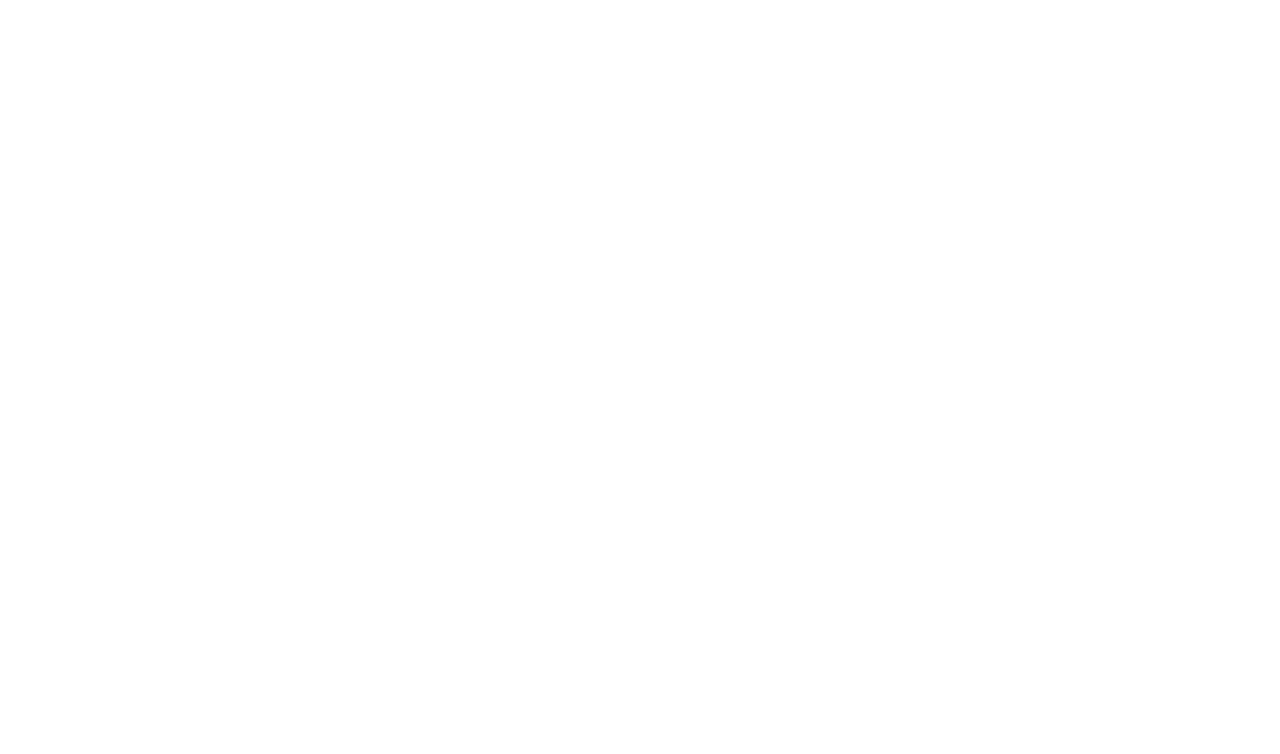
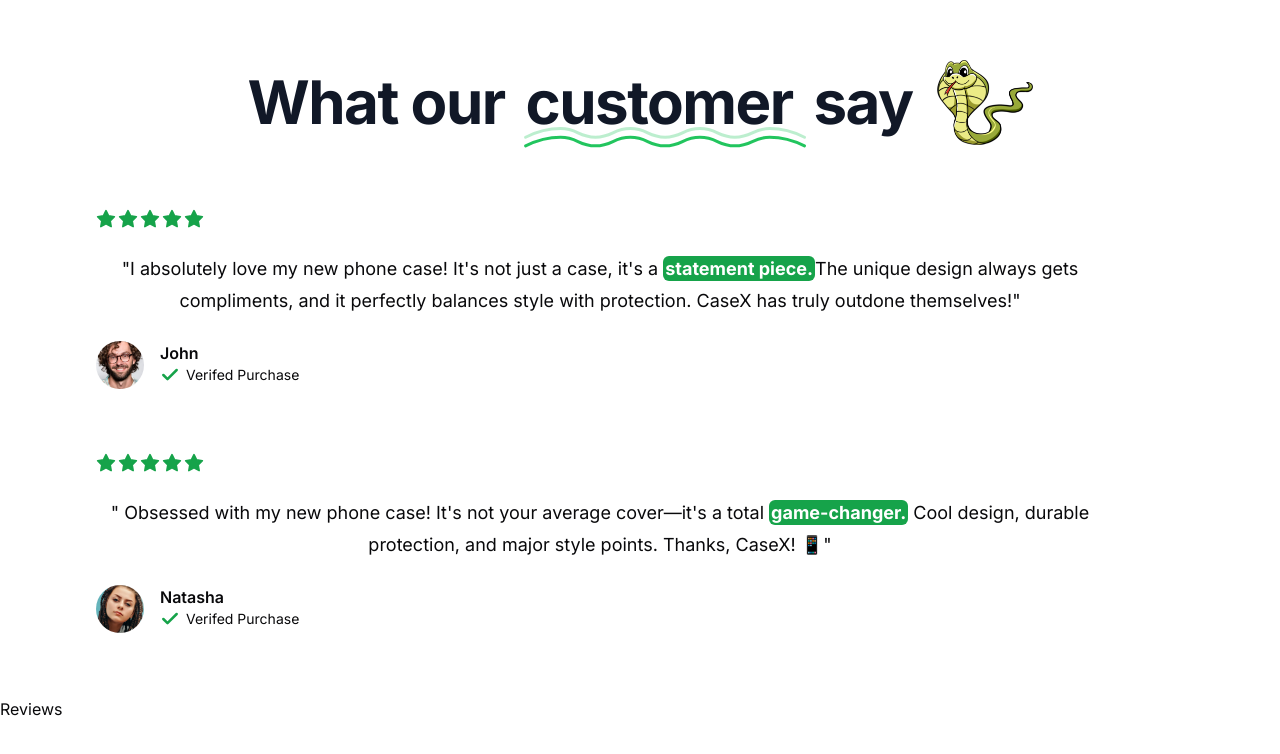
Before and after one commit to StarDust130/CaseX, a Next.js app: page / in a window 1280 px wide. Shown: the part 1040-1794 px from the top of the page. Before the commit the page ends 1004 px from the top, so only its background shows below. Built offline with nearby package versions, Linux system fonts and the light colour scheme; no server answers.

Commit message:
feat: Add value proposition section with customer reviews

```diff
--- a/src/app/page.tsx
+++ b/src/app/page.tsx
@@ -1,7 +1,9 @@
 import { AnimatedTooltipPreview } from "@/components/AnimatedTooltipPreview";
+import { Icons } from "@/components/Icons";
 import MaxWidthWrapper from "@/components/MaxWidthWrapper";
 import Phone from "@/components/Phone";
-import { Check, StarIcon } from "lucide-react";
+import Reviews from "@/components/Reviews";
+import { Check, Star, StarIcon } from "lucide-react";
 import Image from "next/image";
 import Link from "next/link";
 
@@ -95,6 +97,112 @@
           </div>
         </MaxWidthWrapper>
       </section>
+
+      {/* Value Proposition Section */}
+
+      <section className=" py-24">
+        <MaxWidthWrapper className="flex flex-col items-center gap-16">
+          <div className="flex flex-col lg:flex-row items-center gap-4 sm:gap-6">
+            <h2 className="order-1 mt- tracking-tight text-center text-balance !leading-tight font-bold text-5xl md:text-6xl text-gray-900 dark:text-gray-300">
+              What our{" "}
+              <span className="relative px-2">
+                customer{" "}
+                <Icons.underline className="hidden sm:block pointer-events-none absolute inset-x-0 -bottom-6 text-green-500 " />
+              </span>{" "}
+              say
+            </h2>
+            <Image
+              src={"/snake-2.png"}
+              alt="Snake Image"
+              width={100}
+              height={100}
+              className="w-24 order-0 lg:order-2 pointer-events-none"
+            />
+          </div>
+
+          <div className="mx-auto grid max-w-2xl grid-col-1 px-4 lg:mx-0 lg:max-w-none lg:grid-col-2 gap-y-16">
+            <div className="flex flex-auto flex-col gap-4 lg:pr-8 xl:pr-20">
+              <div className="flex gap-0.5 mb-2">
+                <Star className="h-5 w-5 text-green-600 fill-green-600" />
+                <Star className="h-5 w-5 text-green-600 fill-green-600" />
+                <Star className="h-5 w-5 text-green-600 fill-green-600" />
+                <Star className="h-5 w-5 text-green-600 fill-green-600" />
+                <Star className="h-5 w-5 text-green-600 fill-green-600" />
+              </div>
+              <div className="text-lg leading-8">
+                <p className="text-center">
+                  &quot;I absolutely love my new phone case! It&apos;s not just
+                  a case, it&apos;s a{" "}
+                  <span className="p-0.5 font-bold bg-green-600 rounded-md text-white">
+                    statement piece.
+                  </span>
+                  The unique design always gets compliments, and it perfectly
+                  balances style with protection. CaseX has truly outdone
+                  themselves!&quot;
+                </p>
+              </div>
+              <div className="flex gap-4 mt-2">
+                <Image
+                  src={"/users/user-1.png"}
+                  alt="user-1"
+                  className="rounded-full h-12 w-12  object-cover"
+                  width={100}
+                  height={100}
+                />
+                <div className="flex flex-col">
+                  <p className="font-semibold">John</p>
+                  <div className="flex gap-1.5 items-center ">
+                    <Check className="h-5 w-5 stroke-[3px] shrink-0 text-green-600 " />
+                    <p className="text-sm">Verifed Purchase</p>
+                  </div>
+                </div>
+              </div>
+            </div>
+
+            {/*  Second User Review */}
+            <div className="flex flex-auto flex-col gap-4 lg:pr-8 xl:pr-20">
+              <div className="flex gap-0.5 mb-2">
+                <Star className="h-5 w-5 text-green-600 fill-green-600" />
+                <Star className="h-5 w-5 text-green-600 fill-green-600" />
+                <Star className="h-5 w-5 text-green-600 fill-green-600" />
+                <Star className="h-5 w-5 text-green-600 fill-green-600" />
+                <Star className="h-5 w-5 text-green-600 fill-green-600" />
+              </div>
+              <div className="text-lg leading-8">
+                <p className="text-center">
+                  &quot; Obsessed with my new phone case! It&apos;s not your
+                  average cover—it&apos;s a total{" "}
+                  <span className="p-0.5 font-bold bg-green-600 rounded-md text-white">
+                    game-changer.
+                  </span>{" "}
+                  Cool design, durable protection, and major style points.
+                  Thanks, CaseX! 📱&quot;
+                </p>
+              </div>
+              <div className="flex gap-4 mt-2">
+                <Image
+                  src={"/users/user-2.png"}
+                  alt="user-2 image"
+                  className="rounded-full h-12 w-12  object-cover"
+                  width={100}
+                  height={100}
+                />
+                <div className="flex flex-col">
+                  <p className="font-semibold">Natasha</p>
+                  <div className="flex gap-1.5 items-center ">
+                    <Check className="h-5 w-5 stroke-[3px] shrink-0 text-green-600 " />
+                    <p className="text-sm">Verifed Purchase</p>
+                  </div>
+                </div>
+              </div>
+            </div>
+          </div>
+        </MaxWidthWrapper>
+
+        <div className="pt-16">
+          <Reviews />
+        </div>
+      </section>
     </div>
   );
 }
--- /dev/null
+++ b/src/components/Icons.tsx
@@ -0,0 +1,22 @@
+import { LucideProps } from "lucide-react";
+
+export const Icons = {
+  underline: (props: LucideProps) => (
+    <svg {...props} viewBox="0 0 687 155">
+      <g
+        stroke="currentColor"
+        strokeWidth="7"
+        fill="none"
+        fillRule="evenodd"
+        strokeLinecap="round"
+        strokeLinejoin="round"
+      >
+        <path
+          d="M20 98c27-13.3333333 54-20 81-20 40.5 0 40.5 20 81 20s40.626917-20 81-20 40.123083 20 80.5 20 40.5-20 81-20 40.5 20 81 20 40.626917-20 81-20c26.915389 0 53.748722 6.6666667 80.5 20"
+          opacity=".3"
+        ></path>
+        <path d="M20 118c27-13.3333333 54-20 81-20 40.5 0 40.5 20 81 20s40.626917-20 81-20 40.123083 20 80.5 20 40.5-20 81-20 40.5 20 81 20 40.626917-20 81-20c26.915389 0 53.748722 6.6666667 80.5 20"></path>
+      </g>
+    </svg>
+  ),
+};
--- /dev/null
+++ b/src/components/Reviews.tsx
@@ -0,0 +1,7 @@
+
+const Reviews = () => {
+  return (
+    <div>Reviews</div>
+  )
+}
+export default Reviews
```
